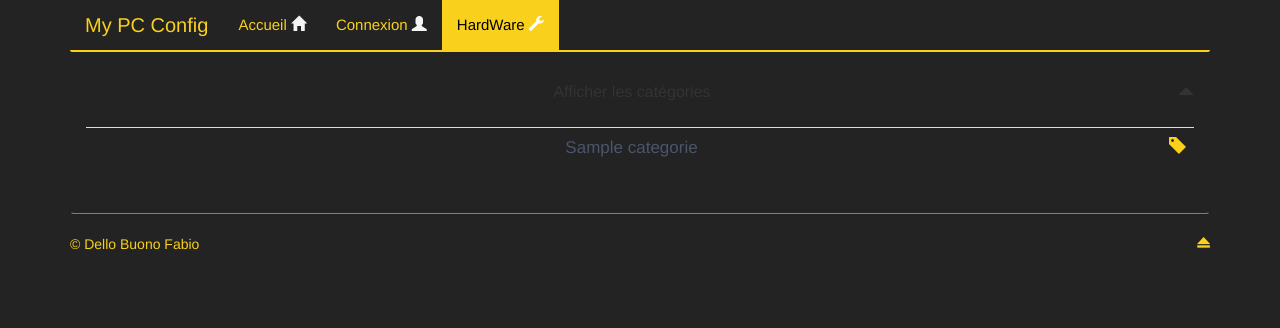
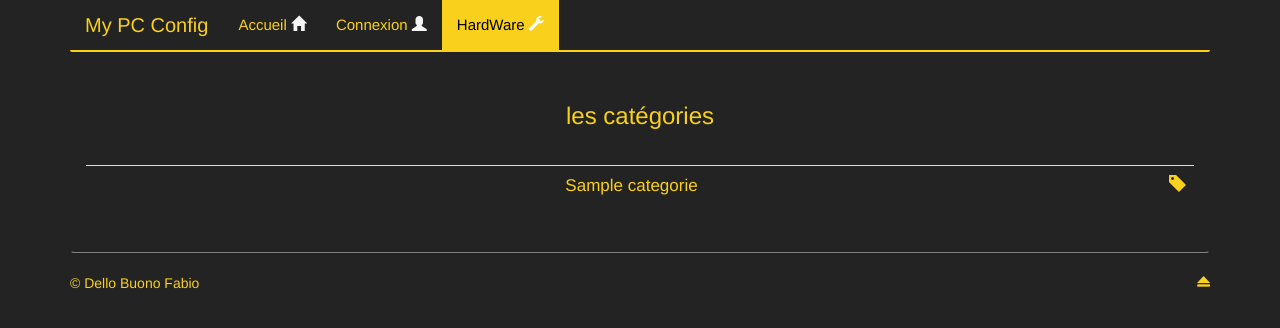
Before and after one commit to DelloBuonoFabio/DelloBuonoFabio_TPI, a PHP site: page /hardware.php in a window 1280 px wide. Shown: the top 328 px of the page. Run offline with PHP 8.4, Linux system fonts and the light colour scheme; tables that the repository leaves empty or names only in its code hold one stand-in row (values such as "Sample post"); some libraries are stand-ins or nearby versions.

Commit message:
modification du css et de l'html pour la page hardware et petit modif pour la fonction qui l'affiche

```diff
--- a/application.php
+++ b/application.php
@@ -152,7 +152,7 @@ function ShowCategorie() {
 
     echo '<table class="table">';
     foreach ($return as $value) {
-        echo '<tr>';
+        echo '<tr class="listeCategorie">';
         echo '<td>' . $value["nom_categorie"] . '<p class="pull-right"><a href="components.php?Categorie=' . $value["nom_categorie"] . '"><span class="glyphicon glyphicon-tag"></span></a></p>' . '</td>';
 
         echo '</tr>';
--- a/css/style.css
+++ b/css/style.css
@@ -69,7 +69,7 @@ body {
 /* Modification du tableau categories */
 .table td,
 .table th {
-    color: #4C546B;
+    color: #F9D01B;
     text-align: center;
     font-size: 17px;
 }
@@ -99,7 +99,7 @@ h1{
     color: #F9D01B;
 }
 
-h4{
+h3{
     text-align: center;
     color: #F9D01B;
 }
--- a/hardware.php
+++ b/hardware.php
@@ -5,17 +5,9 @@ require_once 'application.php';
 <!DOCTYPE html>
 <html lang="en">
     <head>
-        <meta charset="utf-8">
-        <meta http-equiv="X-UA-Compatible" content="IE=edge">
-        <meta name="viewport" content="width=device-width, initial-scale=1">
-        <meta http-equiv="Content-Type" content="text/html; charset=utf-8">
-        <meta name="description" content="">
-        <meta name="author" content="">
-        <link rel="icon" href="./images/divers/bootstrap.ico">
-        <link href="BootStrap/css/bootstrap.css" rel="stylesheet">
-        <link href="./css/style.css" rel="stylesheet">
-        <title>HardWare</title>
-
+        <?php
+        echo AllMeta();
+        ?>
     </head>
     <body>
         <!-- MENU -->
@@ -27,13 +19,10 @@ require_once 'application.php';
             </div>
         </div>
         <div class="container">
-            <!-- LISTE -->
-            <div class="panel panel-default panel-dropdown">
+            <!-- PANEL -->
+            <div class="panel panel-default">
                 <div class="panel-heading">
-                    <h2 class="panel-title">
-                        Afficher les catégories
-                        <span class="pull-right glyphicon glyphicon-triangle-top"></span>
-                    </h2>
+                    <h3>les catégories</h3>
                 </div>
                 <!-- Contenue de la liste -->
                 <div class="panel-body">
@@ -54,17 +43,5 @@ require_once 'application.php';
         <script>window.jQuery || document.write('<script src="../../assets/js/vendor/jquery.min.js"><\/script>')</script>
         <script src="./BootStrap/js/bootstrap.min.js"></script>
         <script src="./functions.js"></script>
-        <script>
-            $(".panel-dropdown").find('.panel-heading').click();
-            $('<span>', {
-                class: "pull-right glyphicon glyphicon-triangle-bottom"
-            }).appendTo($(".panel-dropdown").find('.panel-heading').find('h4'));
-
-            $(".panel-dropdown").find('.panel-heading').click(function () {
-                $(this).find('span').toggleClass('glyphicon-triangle-bottom glyphicon-triangle-top');
-                $(this).parent(".panel").find(".panel-body").first().slideToggle();
-            });
-
-        </script>
     </body>
 </html>
--- a/index.php
+++ b/index.php
@@ -27,7 +27,7 @@ require_once 'application.php';
             </h1>
             <div class="panel panel-default">
                 <div class="panel-heading">
-                    <h4>À propos</h4>
+                    <h3>À propos</h3>
                 </div>
                 <div class="panel-body">
                     Le Lorem Ipsum est simplement du faux texte employé dans la composition et la mise en page avant impression. Le Lorem Ipsum est le faux texte standard de l'imprimerie depuis les années 1500, quand un peintre anonyme assembla ensemble des morceaux de texte pour réaliser un livre spécimen de polices de texte.
@@ -36,7 +36,7 @@ require_once 'application.php';
 
             <div class="panel panel-default">
                 <div class="panel-heading">
-                    <h4>Où sommes nous</h4>
+                    <h3>Où sommes nous</h3>
                 </div>
                 <div class="panel-body">
                     <form action="" method="get" name="direction" id="direction">
```
